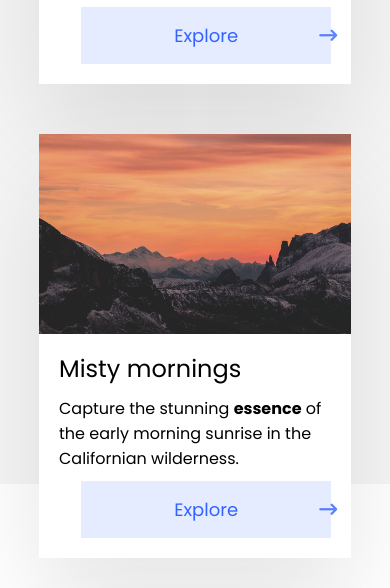
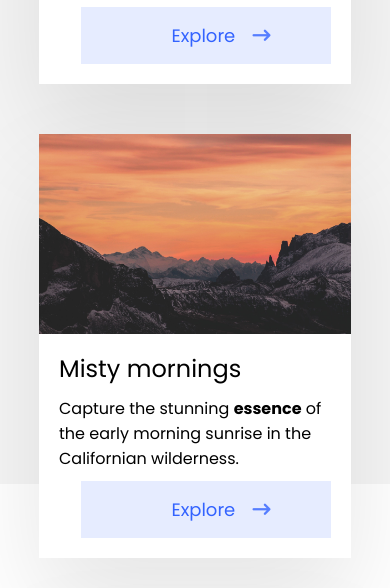
Before and after one commit to SolomonOdunusi/ThirdAssignment, a plain HTML site: page index.html in a window 390 px wide. Shown: the part 360-948 px from the top of the page. Drawn offline with Linux system fonts and the light colour scheme.

Commit message:
another commit

```diff
--- a/index.html
+++ b/index.html
@@ -16,19 +16,19 @@
     <img class="img" src="image3.jpg" alt="A starry night">
    <h2>A starry night</h2>
    <p> Look up at the night sky, and find yourself <strong>immersed</strong> in the amazing mountain range of Aspen.</p>
-   <button class="button1"><span> Explore <i id="arrow"class="fa-solid fa-arrow-right-long"></i></span></button>
+   <button class="button1"> Explore <i id="arrow"class="fa-solid fa-arrow-right-long"></i></button>
     </div>
     <div class="box item2">
       <img class="img" src="image1.jpg" alt="Misty mornings">
     <h2>Misty mornings</h2>
     <p> Capture the stunning <strong>essence</strong> of the early morning sunrise in the Californian wilderness.</p>
-    <button class="button2"><span>Explore <i id="arrow"class="fa-solid fa-arrow-right-long"></i></span> </button>
+    <button class="button2">Explore <i id="arrow"class="fa-solid fa-arrow-right-long"></i> </button>
     </div>
     <div class="box item3">
         <img class="img" src="image2.jpg" alt="Utah sunsets">
         <h2>Utah sunsets</h2>
         <p> Sunsets over the <strong>stunning</strong> Utah Canyonlands, is truly something much more than incredible.</p>
-        <button class="button3"><span>Explore<i id="arrow" class="fa-solid fa-arrow-right-long"></i></span>  </button>
+        <button class="button3"><span>Explore<i id="arrow" class="fa-solid fa-arrow-right-long"></i> </span>  </button>
     </div>
 </section>
 
--- a/style.css
+++ b/style.css
@@ -61,7 +61,7 @@ justify-content: space-between;
 }
 #arrow {
      padding: 5px 10px 0 0;
-
+     min-width: 10px;
       position: absolute;
       width: 180px;
       opacity: 0.8;
@@ -85,7 +85,7 @@ justify-content: space-between;
         margin-right: 20px;
     }
     button {
-        width: 90%;
+        width: 80%;
     }
 }
 @media screen and (max-width: 700px){
@@ -100,14 +100,11 @@ justify-content: space-between;
         width: 25%;
     }
     button {
-        max-width: 90%;
+        max-width: 80%;
        margin-right: 20px;
-       justify-content: center;
-    }
-    i {
 
     }
-}
+
 @media screen and (max-width: 600px){
     .container {
         flex-direction: column;
```
